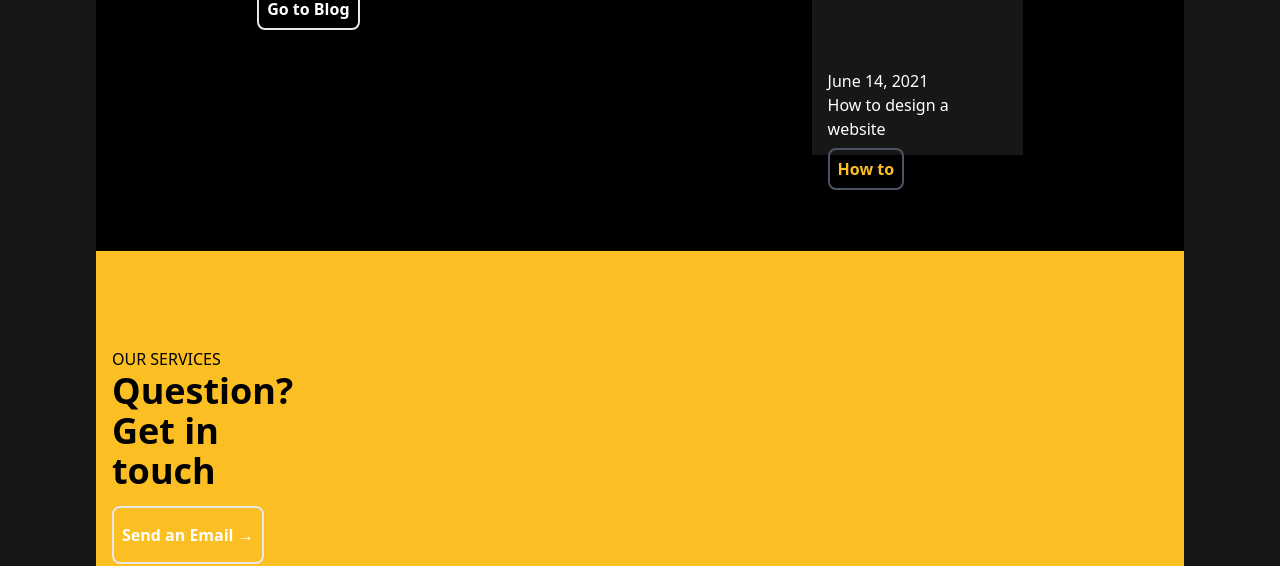
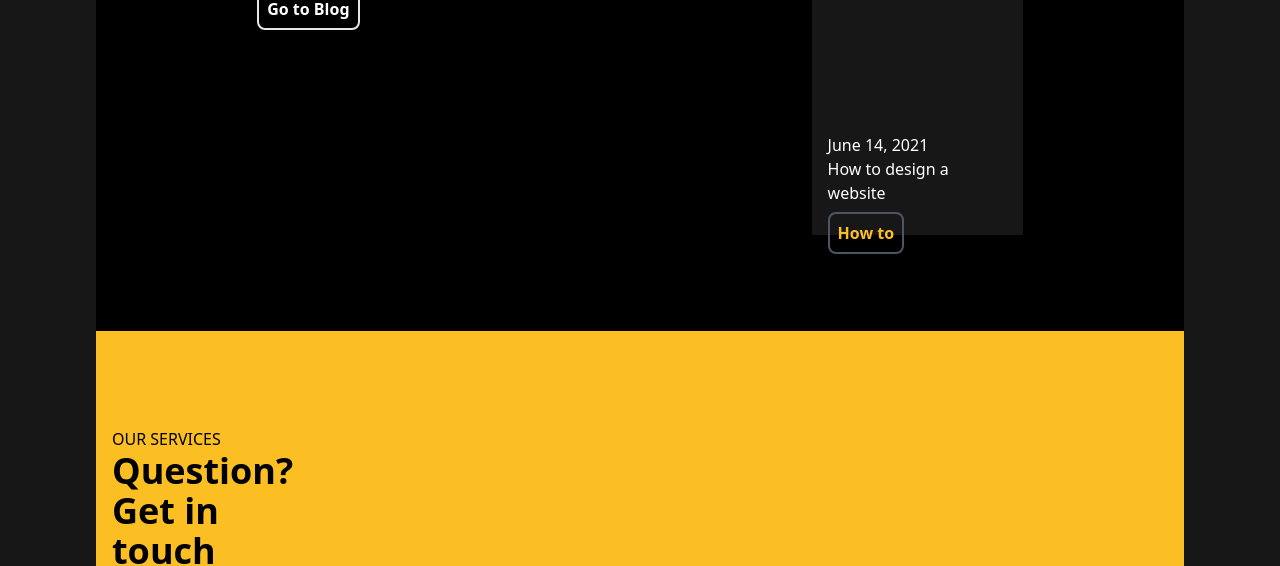
Before and after one commit to Quadri-Ian/hobbtech-clone, a website: page index.html in a window 1280 px wide. Shown: the part 3937-4503 px from the top of the page. Drawn offline with nearby package versions, Linux system fonts and the light colour scheme; files that its build step writes are made by us from their sources.

Commit message:
Update index.html

```diff
--- a/index.html
+++ b/index.html
@@ -244,7 +244,7 @@
             <h1 class="text-4xl py-4 font-bold hover:opacity-25 hover:duration-700">Stay up to date with our</h1>
             <a href="#" class="p-2 text-white border-2 rounded-lg font-bold hover:opacity-25 hover:duration-700 ts:w-4/6">Go to Blog</a>
         </div>
-        <div class="bg-neutral-900 bg-cover h-[270px] w-1/3 lg:w-1/5 hover:bg-[url('../stocky.jpg')] hover:text-black hover:duration-700 hover:transition-700">
+        <div class="bg-neutral-900 bg-cover h-[350px] w-1/3 lg:w-1/5 hover:bg-[url('../stocky.jpg')] hover:text-black hover:duration-700 hover:transition-700">
             <div class="flex flex-row">
                 <div class="basis-1/4">
                 <img class="mx-4 mt-4 w-12 h-12 border bg-black rounded-full lg:inline" src="/hobb-wy.png" alt="Logo-Svg">
@@ -254,7 +254,7 @@
                     <h3 class="font-bold">Ayejuyo Wisdom</h3>
                 </div>
             </div>
-            <div class="px-4 py-[80px]">
+            <div class="px-4 mt-36">
                 <p class="">June 14, 2021</p>
                 <a href="#"><h2 class="pb-4">How to design a website</h2></a>
                 <a href="#" class="p-2 text-amber-400 border-2 rounded-lg font-bold border-gray-600">How to</a>
```
